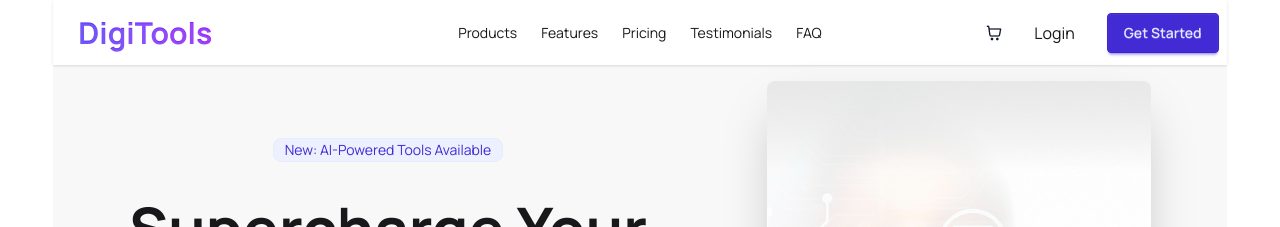
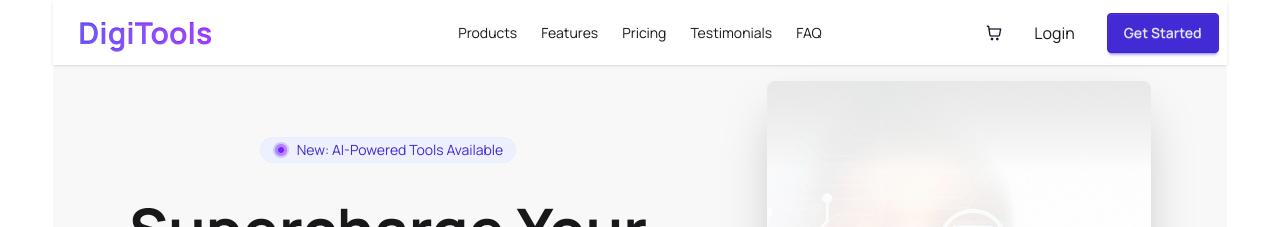
Before and after one commit to tawsifast/Assignment-6, a React (Vite) app: page / in a window 1280 px wide. Shown: the top 227 px of the page. Built offline with nearby package versions, Linux system fonts and the light colour scheme.

Commit message:
banner badge

```diff
--- a/src/components/Banner/Banner.jsx
+++ b/src/components/Banner/Banner.jsx
@@ -1,6 +1,7 @@
 import React from 'react';
 import bannerimg from "../../assets/banner.png"
 import { CiPlay1 } from 'react-icons/ci';
+import badgeimg from "../../assets/Group 5 (1).png"
 
 
 const Banner = () => {
@@ -13,7 +14,8 @@ const Banner = () => {
       className="max-w-sm rounded-lg shadow-2xl"
     />
     <div className='space-y-3 text-center'>
-     <div className="badge badge-soft badge-primary">
+     <div className="badge badge-soft badge-primary p-3 rounded-full">
+        <img src={badgeimg} alt="" />
         <p>New: AI-Powered Tools Available</p>
     </div>
 
```
Also changed, not shown: src/assets/Group 5 (1).png (added).
